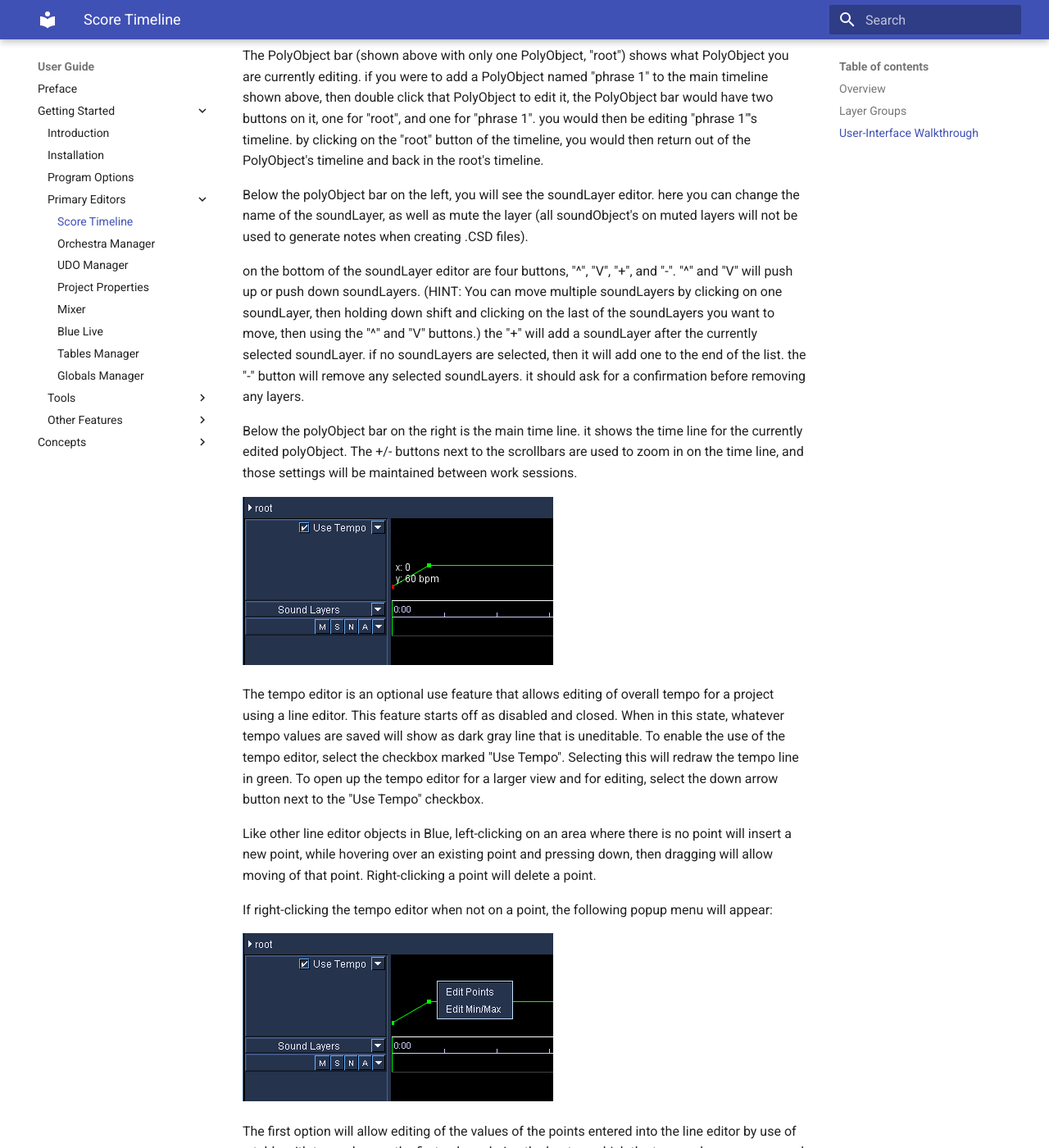
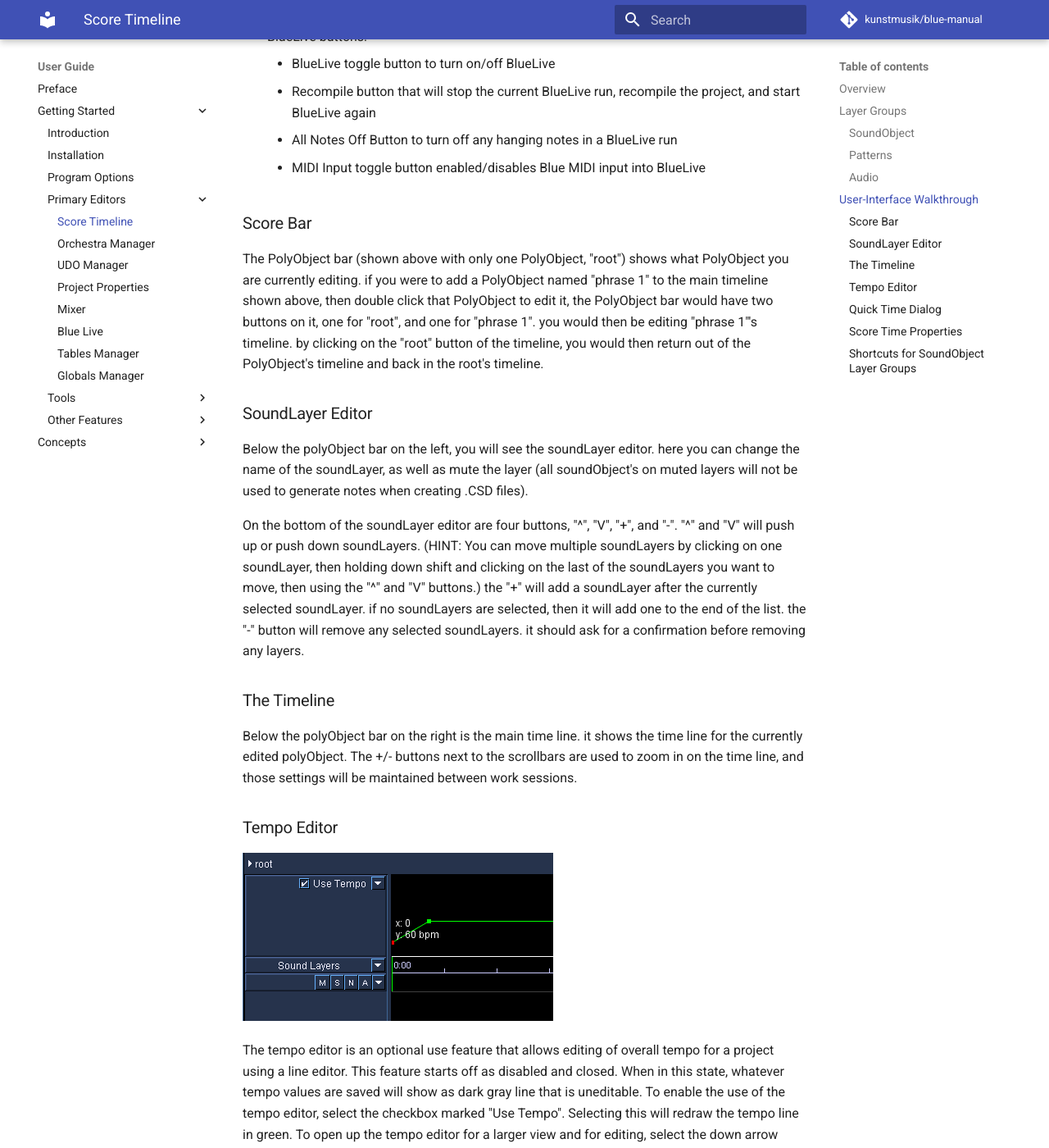
Before and after one commit to kunstmusik/blue-manual, an MkDocs documentation site: the page built from docs/users/gettingStarted/primaryEditors/scoreTimeline.md, in a window 1280 px wide and 1400 px high, scrolled down 5471 px. Shown: the whole window at 82% size. Built offline with MkDocs 1.6.1 and Material for MkDocs 9.7.7, drawn with Linux system fonts in a browser that asks for light colours; comment, search, counter and statistics services are not loaded; some of the changed text lies outside the part shown.

Commit message:
fixes to linking, site configuration updates

```diff
--- a/docs/users/gettingStarted/primaryEditors/scoreTimeline.md
+++ b/docs/users/gettingStarted/primaryEditors/scoreTimeline.md
@@ -9,7 +9,7 @@
 The Score is the tool in Blue for working with musical material in time.
 It is a canvas upon which to create and organize musical ideas. The
 Score features a modular timeline, where each [Layer
-Group](#layerGroups) within the Score is a module. These modules are a
+Group](#layer_groups) within the Score is a module. These modules are a
 plug-in point that can be extended with other plug-ins. Each Layer Group
 in turn may be broken down into layers.
 
@@ -46,21 +46,23 @@
 
 </div>
 
-Also, all LayerGroups support having [NoteProcessors](#noteProcessors)
+Also, all LayerGroups support having [NoteProcessors](../../../reference/noteProcessors/top)
 used with them. Using a NoteProcessor on a LayerGroup will affect all
 notes generated within that LayerGroup. Editing the LayerGroup's
 NoteProcessors can be done by right clicking on the root Score node in
-the [Score Bar](#scoreBar), described below.
+the [Score Bar](#score_bar), described below.
 
 Regarding the design, a Layer Group is primarily responsible for
 generating Csound Score notes. However, they are also able to generate
 tables, instruments, and anything else that is usable in Csound. It is
 up to the developer to choose what features the Layer Group will use.
 
+### SoundObject
+
 SoundObject Layer Groups are one of the primary Layer Group types. They
 support the SoundObject system in Blue for scoring them in time on the
 timeline. They also are the canvas on which
-[automations](#parameterAutomation) are drawn.
+[automations](../../../concepts/parameterAutomation) are drawn.
 
 SoundObject Layer Groups are divided into SoundLayers. Each SoundLayer
 can contain SoundObjects of any type as well as have automations
@@ -112,6 +114,8 @@
 docked, double-clicking the SoundObject will cause the editor to show
 the docked window.)
 
+### Patterns
+
 Patterns Layer Groups are based upon the same SoundObject system as the
 SoundObject Layer Groups, but presents a different way to working with
 these objects. At a high-level, each Pattern layer has one SoundObject
@@ -159,6 +163,8 @@
 on the action of the first box selected. For example, if the first box
 when the initial mouse down is on, the mouse down will turn it off, and
 dragging will turn off all boxes that the mouse extends through.
+
+### Audio
 
 Audio Layer Groups provide standard Digital Audio Workstation (DAW)
 functionality. Users can use Audio Layers to drag-and-drop Audio files
@@ -239,6 +245,8 @@
       - MIDI Input toggle button enabled/disables Blue MIDI input into
         BlueLive
 
+### Score Bar
+
 The PolyObject bar (shown above with only one PolyObject, "root") shows
 what PolyObject you are currently editing. if you were to add a
 PolyObject named "phrase 1" to the main timeline shown above, then
@@ -248,12 +256,14 @@
 of the timeline, you would then return out of the PolyObject's timeline
 and back in the root's timeline.
 
+### SoundLayer Editor
+
 Below the polyObject bar on the left, you will see the soundLayer
 editor. here you can change the name of the soundLayer, as well as mute
 the layer (all soundObject's on muted layers will not be used to
 generate notes when creating .CSD files).
 
-on the bottom of the soundLayer editor are four buttons, "^", "V", "+",
+On the bottom of the soundLayer editor are four buttons, "^", "V", "+",
 and "-". "^" and "V" will push up or push down soundLayers. (HINT: You
 can move multiple soundLayers by clicking on one soundLayer, then
 holding down shift and clicking on the last of the soundLayers you want
@@ -263,10 +273,14 @@
 button will remove any selected soundLayers. it should ask for a
 confirmation before removing any layers.
 
+### The Timeline
+
 Below the polyObject bar on the right is the main time line. it shows
 the time line for the currently edited polyObject. The +/- buttons next
 to the scrollbars are used to zoom in on the time line, and those
 settings will be maintained between work sessions.
+
+### Tempo Editor
 
 ![](../../../images/tempo_editor.png)
 
@@ -314,6 +328,8 @@
 two t-statements to exist in the generated CSD (the hand-entered one and
 the one generated by Blue), causing unexpected performance results.
 
+### Quick Time Dialog
+
 ![](../../../images/quickTimeDialog.png)
 
 While in the main timeline area, pressing ctrl-t when a soundObject is
@@ -325,6 +341,8 @@
 dialog, or clicking anywhere outside of the dialog will cancel any
 changes and close the dialog.
 
+### Score Time Properties
+
 ![](../../../images/snap.png)
 
 In the upper right of the Score window is an arrow button; pressing this
@@ -333,6 +351,8 @@
 SoundObjects. Snap is measured in beats. Time Display allows setting how
 the time bar shows numbers, i.e. every 4 beats, rendered as a number or
 as a time value.
+
+### Shortcuts for SoundObject Layer Groups
 
 | Shortcuts    | Description                                                                                                                                                                                                 |
 | ------------ | ----------------------------------------------------------------------------------------------------------------------------------------------------------------------------------------------------------- |
--- a/mkdocs.yml
+++ b/mkdocs.yml
@@ -1,4 +1,16 @@
+# Project information
 site_name: Blue Manual
+site_url: https://kunstmusik.github.io/blue-manual/
+site_author: Steven Yi
+site_description: >-
+  User Manual for the Blue music composition environment.
+# Repository
+repo_name: kunstmusik/blue-manual
+repo_url: https://github.com/kunstmusik/blue-manual
+edit_uri: ""
+
+copyright: Copyright &copy; 2000 - 2020 Steven Yi
+
 markdown_extensions:
     - def_list
     - tables
@@ -8,6 +20,9 @@
     name: material
     features:
       - tabs
+    include_search_page: false
+    search_index_only: true
+
 nav:
     - Home: 'index.md'
     - 'User Guide':
```
Also changed, not shown: other parts of docs/users/gettingStarted/primaryEditors/scoreTimeline.md (+0 -2 lines), docs/users/gettingStarted/installation.md (+1 -1 lines), docs/users/gettingStarted/primaryEditors/mixer.md (+1 -1 lines), docs/users/gettingStarted/programOptions.md (+1 -1 lines).
